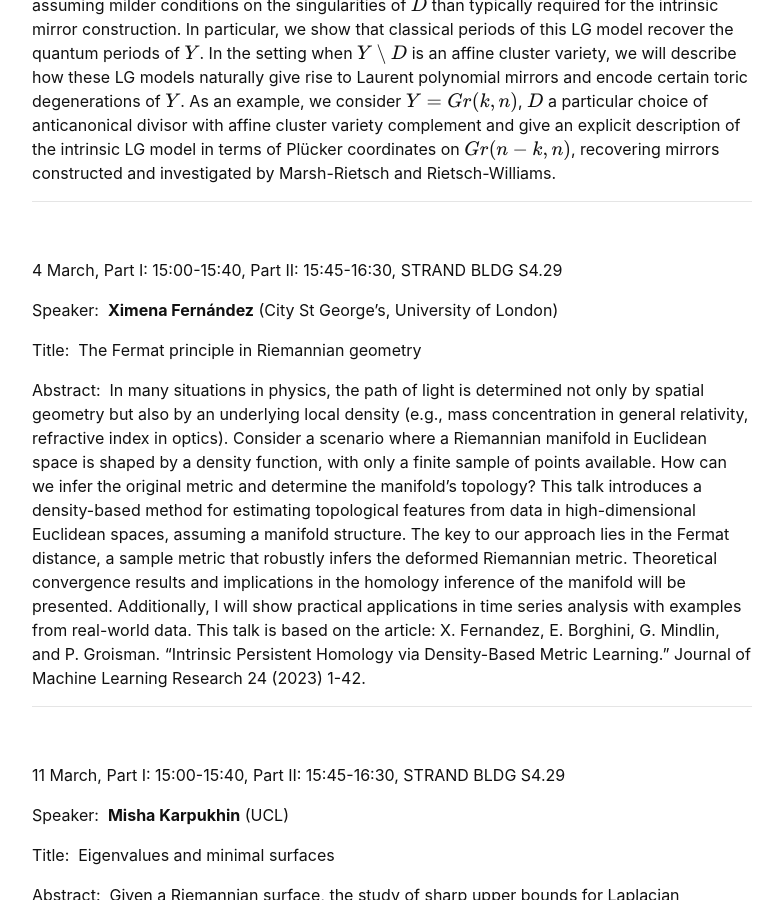
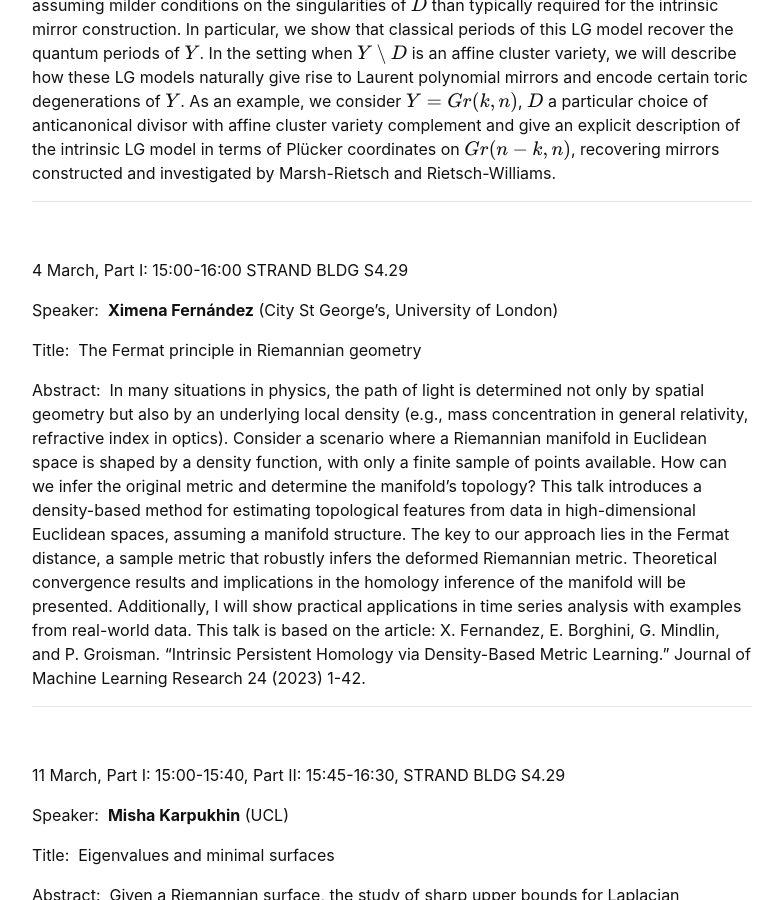
Before and after one commit to kcl-geometry-seminar/kcl-geometry-seminar.github.io, a Jekyll site: the page built from pages/index.md, in a window 1280 px wide and 900 px high, scrolled down 2509 px. Shown: the whole window, without its empty margins (248-1031 px from the left). Built offline with Jekyll 4.4.1, drawn with Linux system fonts in a browser that asks for light colours; formulas are drawn with MathJax 3; a script that is not in the unit is left out.

Commit message:
Update index.md

```diff
--- a/pages/index.md
+++ b/pages/index.md
@@ -89,7 +89,7 @@ Abstract:&nbsp; One half of mirror symmetry for Fano varieties is typically stat
 ---------------------------------------------------------
 <br />
 
-4 March, Part I: 15:00-15:40, Part II: 15:45-16:30, STRAND BLDG S4.29
+4 March, Part I: 15:00-16:00 STRAND BLDG S4.29
 
 Speaker:&nbsp; **Ximena Fernández** (City St George’s, University of London)
 
```
